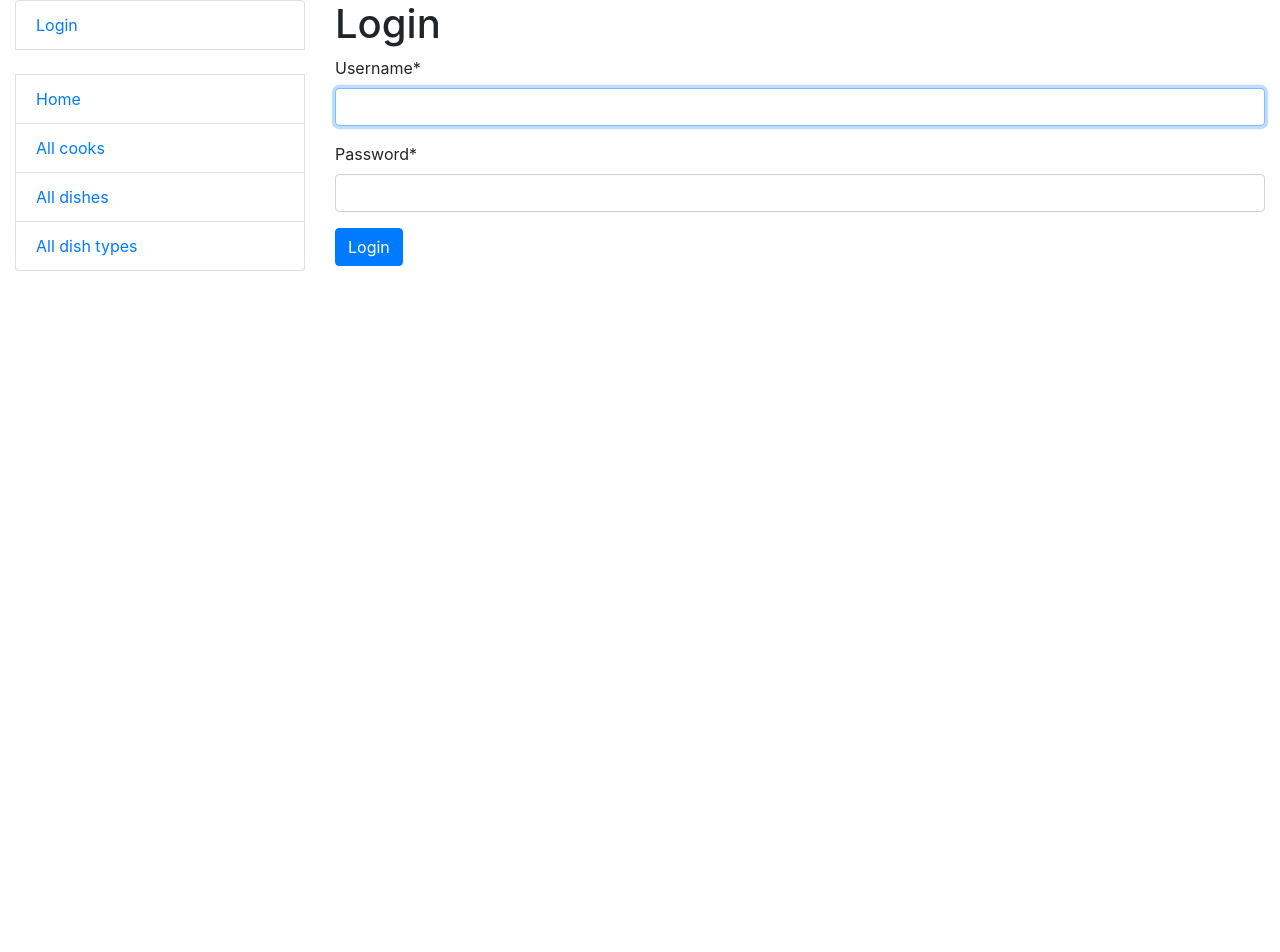
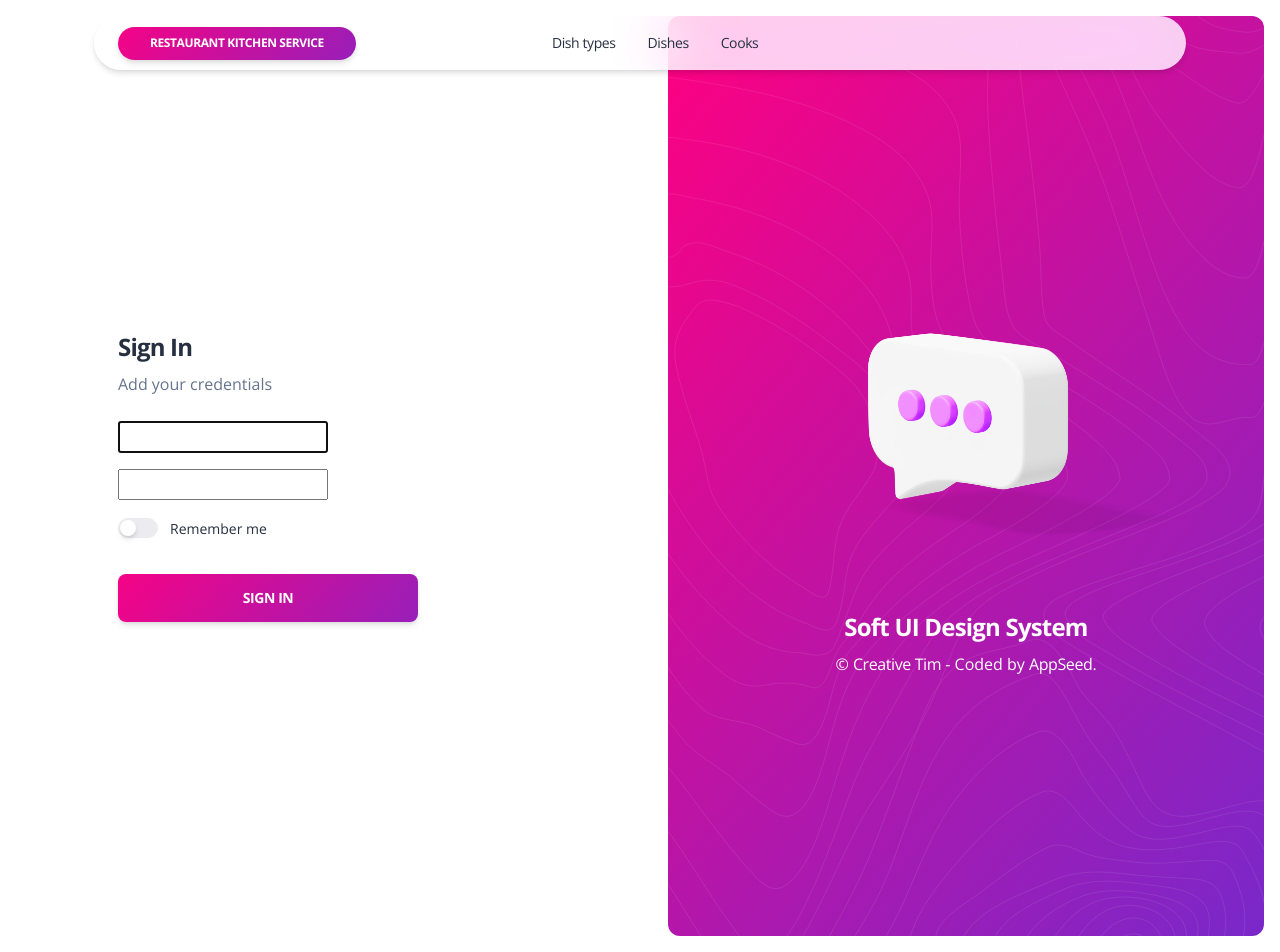
Before and after one commit to V-Shkrobatskyi/Restaurant-Kitchen-Service, a Django app: page /accounts/login/ in a window 1280 px wide. Run offline with Django 5.2, Linux system fonts and the light colour scheme; some libraries are stand-ins or nearby versions.

Commit message:
add login page new template

```diff
--- a/templates/includes/navigation-auth.html
+++ b/templates/includes/navigation-auth.html
@@ -4,10 +4,12 @@
       <div class="col-12">
         <nav class="navbar navbar-expand-lg  blur blur-rounded top-0 z-index-fixed shadow position-absolute my-3 py-2 start-0 end-0 mx-4">
           <div class="container-fluid">
-            <a class="navbar-brand font-weight-bolder ms-sm-3"
-               href="/" rel="tooltip" title="Designed and Coded by Creative Tim" data-placement="bottom">
-              Soft UI Design System
+
+            <a href="/kitchen/" rel="tooltip" title="Home page"
+               class="btn btn-sm  bg-gradient-primary btn-round mb-0 me-1 mt-2 mt-md-0">
+              Restaurant kitchen service
             </a>
+
             <button class="navbar-toggler shadow-none ms-2" type="button" data-bs-toggle="collapse" data-bs-target="#navigation" aria-controls="navigation" aria-expanded="false" aria-label="Toggle navigation">
               <span class="navbar-toggler-icon mt-2">
                 <span class="navbar-toggler-bar bar1"></span>
@@ -16,19 +18,25 @@
               </span>
             </button>
             <div class="collapse navbar-collapse pt-3 pb-2 py-lg-0" id="navigation">
-              <ul class="navbar-nav navbar-nav-hover ms-lg-12 ps-lg-5 w-100">
-                <li class="nav-item ms-lg-auto">
-                  <a class="nav-link nav-link-icon me-2"
-                     href="https://appseed.us/support/" target="_blank">
-                    <i class="fa fa-rocket me-1"></i>
-                    <p class="d-inline text-sm z-index-1 font-weight-bold" data-bs-toggle="tooltip" data-bs-placement="bottom" title="Get Free Support">Support</p>
+
+              <ul class="navbar-nav navbar-nav-hover ms-lg-8 ps-lg-5 w-100">
+
+                <li class="nav-item dropdown dropdown-hover mx-2">
+                  <a class="nav-link ps-2 d-flex justify-content-between cursor-pointer align-items-center" aria-expanded="false" href="{% url 'kitchen:dish-type-list' %}">
+                    Dish types
                   </a>
                 </li>
-                <li class="nav-item my-auto ms-3 ms-lg-0">
-                  <a href="https://appseed.us/product/soft-ui-design-pro/django/"
-                     target="_blank"
-                     class="btn btn-sm  bg-gradient-primary btn-round mb-0 me-1 mt-2 mt-md-0">PRO Version</a>
+                <li class="nav-item dropdown dropdown-hover mx-2">
+                  <a class="nav-link ps-2 d-flex justify-content-between cursor-pointer align-items-center" aria-expanded="false" href="{% url 'kitchen:dish-list' %}">
+                    Dishes
+                  </a>
                 </li>
+                <li class="nav-item dropdown dropdown-hover mx-2">
+                  <a class="nav-link ps-2 d-flex justify-content-between cursor-pointer align-items-center" aria-expanded="false" href="{% url 'kitchen:cook-list' %}">
+                    Cooks
+                  </a>
+                </li>
+
               </ul>
             </div>
           </div>
--- /dev/null
+++ b/templates/layouts/base-fullscreen.html
@@ -0,0 +1,53 @@
+<!--
+=========================================================
+* Soft UI Design System - v1.0.1
+=========================================================
+
+* Product Page: https://www.creative-tim.com/product/soft-ui-design-system
+* Copyright 2021 Creative Tim (https://www.creative-tim.com)
+
+Coded by www.creative-tim.com
+
+ =========================================================
+
+* The above copyright notice and this permission notice shall be included in all copies or substantial portions of the Software. -->
+<!DOCTYPE html>
+<html lang="en">
+
+<head>
+  <meta charset="utf-8" />
+  <meta name="viewport" content="width=device-width, initial-scale=1, shrink-to-fit=no">
+  <link rel="apple-touch-icon" sizes="76x76" href="{{ ASSETS_ROOT }}/img/apple-icon.png">
+  <link rel="icon" type="image/png" href="{{ ASSETS_ROOT }}/img/favicon.png">
+  <link rel="canonical" href="https://appseed.us/ui-kit/soft-ui-design-system"/>
+
+  <title>
+    Django Soft UI Design System - {% block title %}{% endblock %} | AppSeed
+  </title>
+
+  <!--     Fonts and icons     -->
+  <link href="https://fonts.googleapis.com/css?family=Open+Sans:300,400,600,700" rel="stylesheet" />
+  <!-- Nucleo Icons -->
+  <link href="{{ ASSETS_ROOT }}/css/nucleo-icons.css" rel="stylesheet" />
+  <link href="{{ ASSETS_ROOT }}/css/nucleo-svg.css" rel="stylesheet" />
+  <!-- Font Awesome Icons -->
+  <script src="https://kit.fontawesome.com/42d5adcbca.js" crossorigin="anonymous"></script>
+  <link href="{{ ASSETS_ROOT }}/css/nucleo-svg.css" rel="stylesheet" />
+  <!-- CSS Files -->
+  <link id="pagestyle" href="{{ ASSETS_ROOT }}/css/soft-design-system.css?v=1.0.1" rel="stylesheet" />
+
+  <!-- Specific CSS goes HERE -->
+  {% block stylesheets %}{% endblock stylesheets %}
+
+</head>
+<body class="{% block body_class %}{% endblock body_class %}">
+
+    {% block content %}{% endblock content %}
+
+    {% include "includes/scripts.html" %}
+
+  <!-- Specific JS goes HERE -->
+  {% block javascripts %}{% endblock javascripts %}
+
+</body>
+</html>
--- a/templates/registration/login.html
+++ b/templates/registration/login.html
@@ -1,24 +1,84 @@
-{% extends "base.html" %}
-{% load crispy_forms_filters %}
+{% extends 'layouts/base-fullscreen.html' %}
+
+{% block title %} Sign IN {% endblock title %}
+
+<!-- Specific CSS goes HERE -->
+{% block stylesheets %}{% endblock stylesheets %}
+
+{% block body_class %} sign-in-illustration {% endblock body_class %}
 
 {% block content %}
 
-{% if form.errors %}
-  <p>Your username and password didn't match. Please try again.</p>
-{% endif %}
+  {% include "includes/navigation-auth.html" %}
 
-<h1>Login</h1>
+  <section>
+    <div class="page-header section-height-100">
+      <div class="container">
+        <div class="row">
+          <div class="col-xl-4 col-lg-5 col-md-7 d-flex flex-column mx-lg-0 mx-auto">
+            <div class="card card-plain">
+              <div class="card-header pb-0 text-left">
+                <h4 class="font-weight-bolder">Sign In</h4>
+                <p class="mb-0">
 
-{% if next %}
-  <p>Please login to see this page.</p>
-{% endif %}
+                  {% if form.errors %}
+                      <p>Your username and password didn't match. Please try again.</p>
 
-<form method="post" action="{% url 'login' %}">
-  {% csrf_token %}
-  {{ form|crispy }}
+                  {% else %}
+                      Add your credentials
+                  {% endif %}
+                </p>
+              </div>
+              <div class="card-body">
 
-  <input type="submit" value="Login" class="btn btn-primary" />
-  <input type="hidden" name="next" value="{{ next }}" />
-</form>
+                <form method="post" action="" role="form">
 
-{% endblock %}
+                  {% csrf_token %}
+
+                  <div class="mb-3">
+                    {{ form.username }}
+                  </div>
+                  <div class="mb-3">
+                    {{ form.password }}
+                  </div>
+                  <div class="form-check form-switch">
+                    <input class="form-check-input" type="checkbox" id="rememberMe">
+                    <label class="form-check-label" for="rememberMe">Remember me</label>
+                  </div>
+                  <div class="text-center">
+                    <button type="submit" name="login"
+                            class="btn btn-lg bg-gradient-primary btn-lg w-100 mt-4 mb-0">Sign in</button>
+                  </div>
+                </form>
+              </div>
+
+            </div>
+          </div>
+          <div class="col-6 d-lg-flex d-none h-100 my-auto pe-0 position-absolute top-0 end-0 text-center justify-content-center flex-column">
+            <div class="position-relative bg-gradient-primary h-100 m-3 px-7 border-radius-lg d-flex flex-column justify-content-center">
+              <img src="{{ ASSETS_ROOT }}/img/shapes/pattern-lines.svg" alt="pattern-lines" class="position-absolute opacity-4 start-0">
+              <div class="position-relative">
+                <img class="max-width-500 w-100 position-relative z-index-2" src="{{ ASSETS_ROOT }}/img/illustrations/chat.png">
+              </div>
+              <h4 class="mt-5 text-white font-weight-bolder">
+                Soft UI Design System
+              </h4>
+              <p class="text-white">
+                &copy; <a target="_blank" class="text-white" href="https://bit.ly/3fKQZaL" target="_blank">Creative Tim</a>
+                - Coded by <a class="text-white" target="_blank" href="https://appseed.us" target="_blank">AppSeed</a>.
+              </p>
+            </div>
+          </div>
+        </div>
+      </div>
+    </div>
+  </section>
+
+{% endblock content %}
+
+<!-- Specific JS goes HERE -->
+{% block javascripts %}
+
+  <script src="{{ ASSETS_ROOT }}/js/soft-design-system.min.js?v=1.0.1" type="text/javascript"></script>
+
+{% endblock javascripts %}
```
Also changed, not shown: templates/registration/login_old.html (added, +24 -0 lines).
